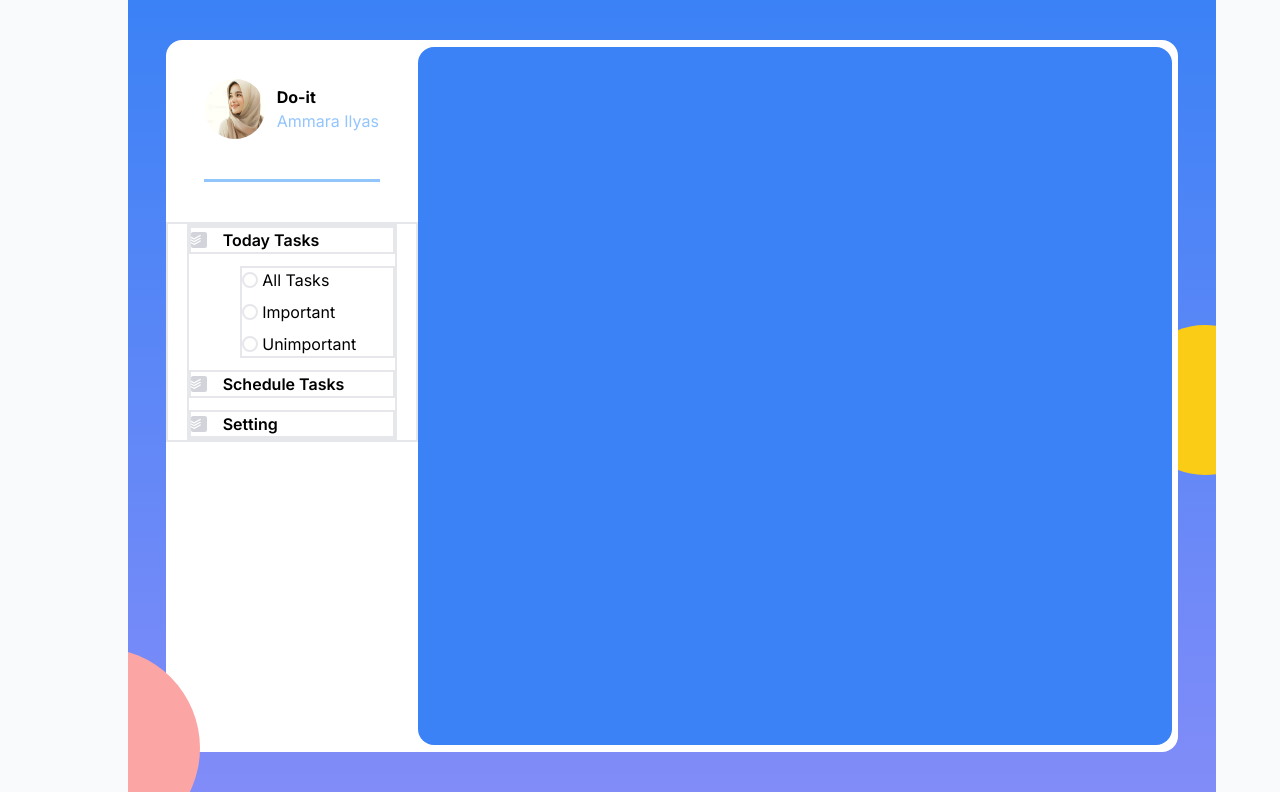
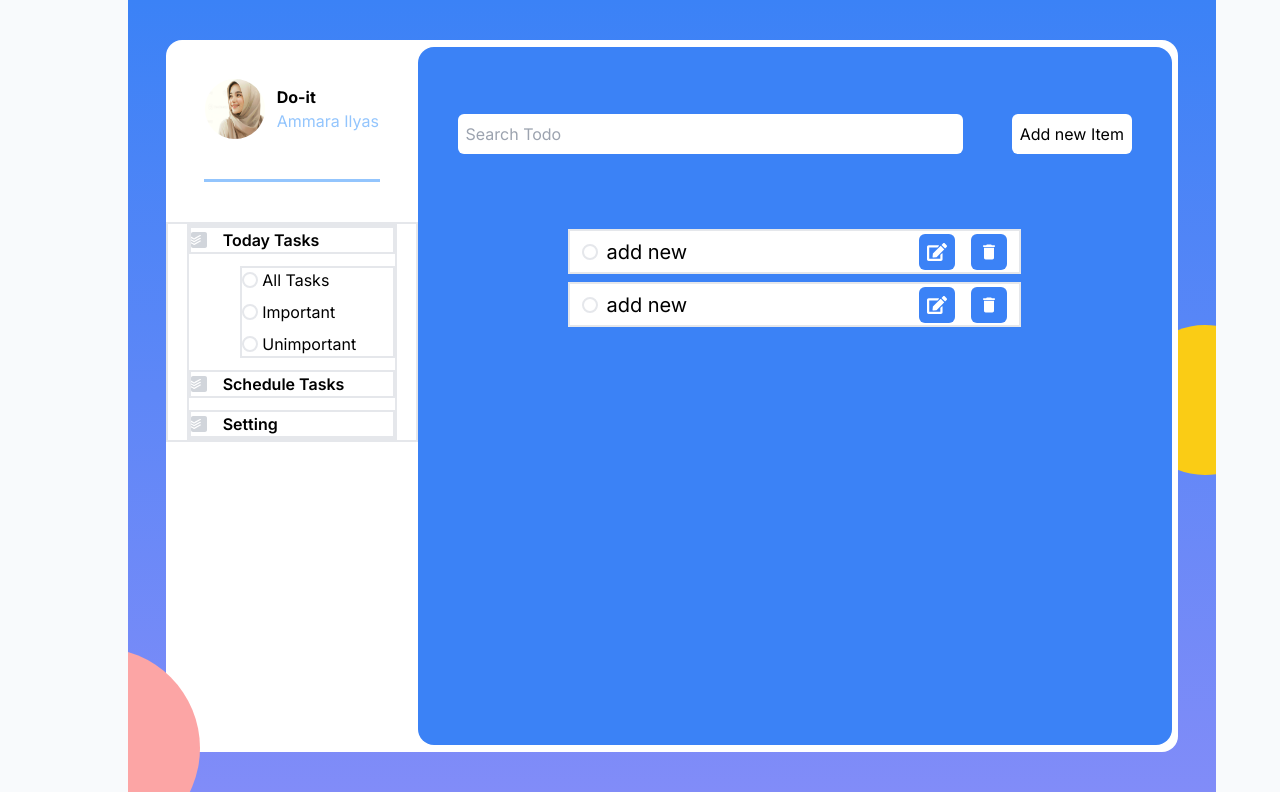
Before and after one commit to ammara-Ilyas/assign-todo-app, a Next.js app: page / in a window 1280 px wide. Built offline with nearby package versions, Linux system fonts and the light colour scheme.

Commit message:
Todo list search bar added

```diff
--- a/app/components/mainComponent/Aside.tsx
+++ b/app/components/mainComponent/Aside.tsx
@@ -1,9 +1,13 @@
 import React from "react";
 import Search from "./Search";
+import Lists from "./TodoLists";
+import SearchFilter from "./SearchFilter";
 const Aside = () => {
   return (
     <div className="w-3/4 h-[98%] bg-blue-500 rounded-2xl ml-auto mr-[6px]">
       <Search />
+      <SearchFilter />
+      <Lists />
     </div>
   );
 };
--- a/app/components/mainComponent/Search.tsx
+++ b/app/components/mainComponent/Search.tsx
@@ -8,17 +8,17 @@ const Search = () => {
         <div className=" h-[60%] w-1/2 mx-auto rounded-md gap-10 p-4 bg-white flex flex-col justify-center ">
           <input
             type="text"
-            className=" border-2 outline-none p-2 placeholder:text-sm"
+            className=" border-2 outline-none p-2 placeholder:text-sm capitalize"
             placeholder="Write todo"
           />
           <textarea
-            name="s"
+            name=""
             id=""
             className="border-2 outline-none p-2 placeholder:text-sm"
             rows={5}
             placeholder="Write description"
           ></textarea>
-          <Button text="Add Item" />
+          <Button text="Add Item" tailwindClasses="bg-blue-300" />
         </div>
       </div>
     </div>
--- /dev/null
+++ b/app/components/mainComponent/SearchFilter.tsx
@@ -0,0 +1,16 @@
+import React from "react";
+import Button from "../widgets/Button";
+const SearchFilter = () => {
+  return (
+    <div className="h-1/4 flex items-center justify-between mx-10">
+      <input
+        type="text"
+        placeholder="Search Todo"
+        className="w-3/4 p-2 rounded-md outline-none"
+      />
+      <Button text="Add new Item" tailwindClasses="bg-white" />
+    </div>
+  );
+};
+
+export default SearchFilter;
--- /dev/null
+++ b/app/components/mainComponent/TodoLists.tsx
@@ -0,0 +1,37 @@
+import React from "react";
+import Checkbox from "../widgets/Checkbox";
+import Button from "../widgets/Button";
+////////import icons
+import { FaEdit } from "react-icons/fa";
+import { MdDelete } from "react-icons/md";
+
+const TodoLists = () => {
+  return (
+    <div className=" w-[60%] mx-auto overflow-y-scroll h-[70%]">
+      <div className="border-2 w-full my-2 bg-white  flex items-center justify-between  py-2 text-xl px-3 h-[45px]">
+        <div className="flex items-center justify-center gap-2 ">
+          {" "}
+          <Checkbox />
+          <p className="text-xl">add new</p>
+        </div>
+        <div className="flex items-center justify-center gap-4 h-full text-white">
+          <Button text={<FaEdit className="hover:text-slate-200" />} />
+          <Button text={<MdDelete className="hover:text-slate-200" />} />
+        </div>
+      </div>
+      <div className="border-2 w-full bg-white  flex items-center justify-between  py-2 text-xl px-3 h-[45px]">
+        <div className="flex items-center justify-center gap-2 ">
+          {" "}
+          <Checkbox />
+          <p className="text-xl">add new</p>
+        </div>
+        <div className="flex items-center justify-center gap-4 h-full text-white">
+          <Button text={<FaEdit className="hover:text-slate-200" />} />
+          <Button text={<MdDelete className="hover:text-slate-200" />} />
+        </div>
+      </div>
+    </div>
+  );
+};
+
+export default TodoLists;
--- a/app/components/types/Types.tsx
+++ b/app/components/types/Types.tsx
@@ -1,3 +1,5 @@
+import React from "react";
+
 export interface TodoContextType {
   todoList: String[];
   //   addTodo: (todo: string) => void;
@@ -7,5 +9,6 @@ export interface ListType {
   icon: React.ReactNode;
 }
 export interface ButtonType {
-  text: string;
+  text: string | React.ReactNode;
+  tailwindClasses?: string;
 }
--- a/app/components/widgets/Button.tsx
+++ b/app/components/widgets/Button.tsx
@@ -1,7 +1,12 @@
 import React from "react";
 import { ButtonType } from "../types/Types";
-const Button: React.FC<ButtonType> = ({ text }) => {
-  return <button className="bg-blue-500 p-2">{text}</button>;
+const Button: React.FC<ButtonType> = ({
+  text,
+  tailwindClasses = "bg-blue-500",
+}) => {
+  return (
+    <button className={`${tailwindClasses}  p-2 rounded-md `}>{text}</button>
+  );
 };
 
 export default Button;
```
